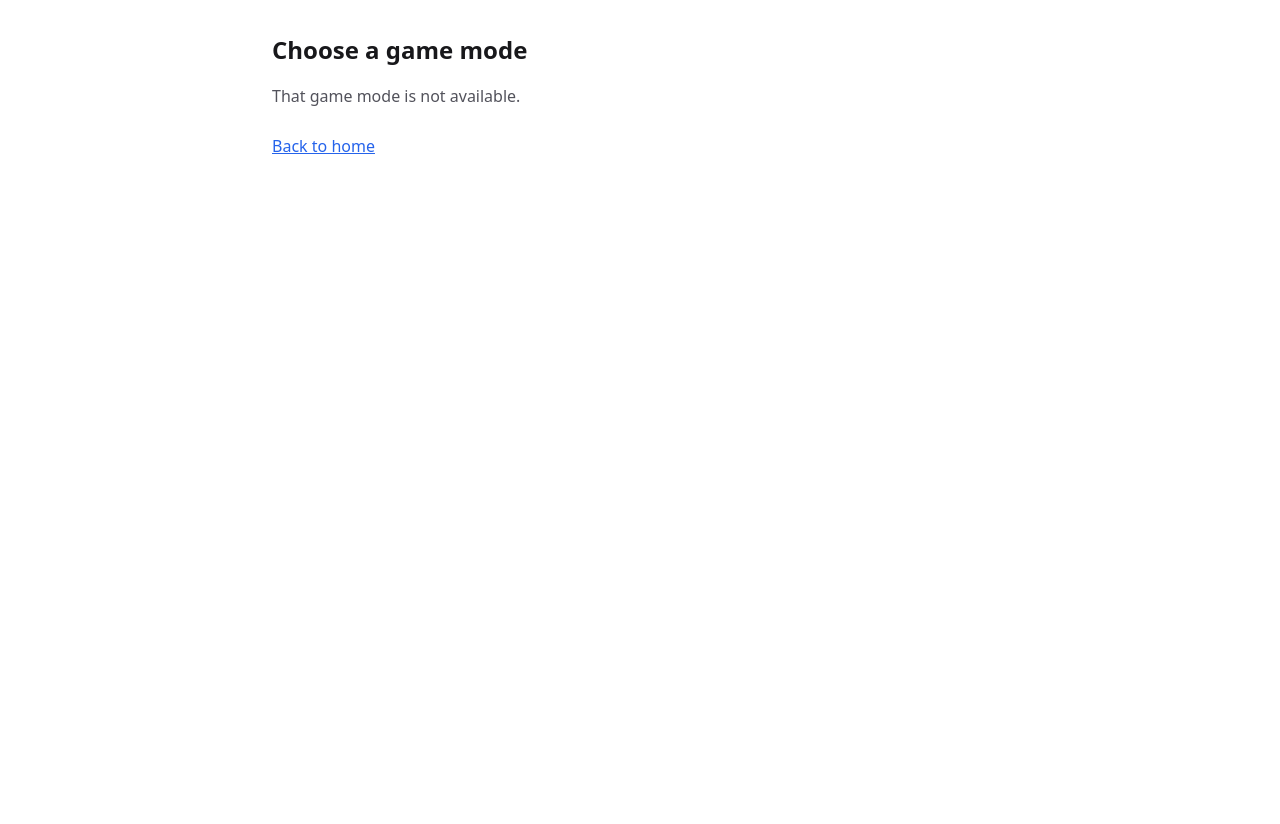
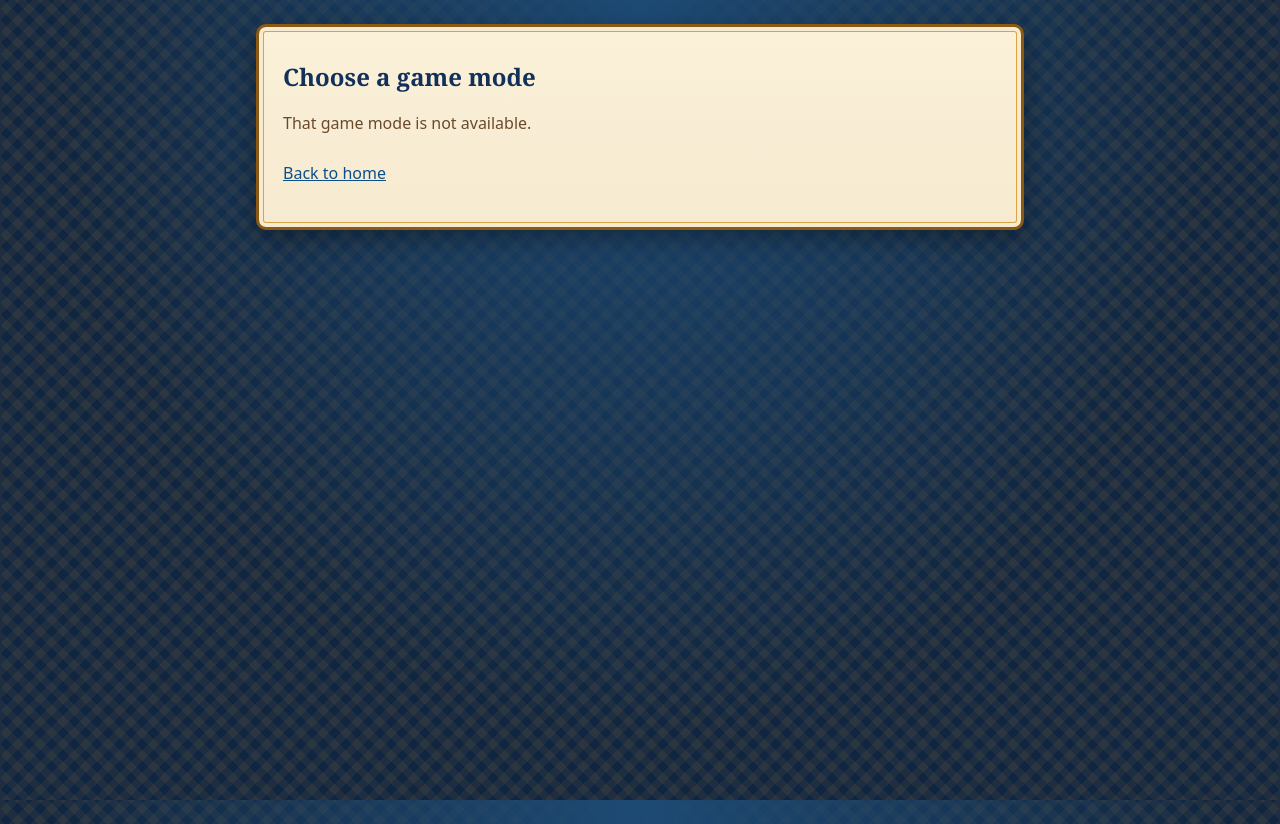
Before and after one commit to YousefMohsen/royale-game-ur, a Next.js app: page /play in a window 1280 px wide. Before the commit the page ends 800 px from the top, so only its background shows below. Built offline with nearby package versions, Linux system fonts and the light colour scheme.

Commit message:
Redesign game visuals with illustrated Royal Game of Ur style (#17)
Generated-by: Rosa (Bigbran developer)

```diff
--- a/app/globals.css
+++ b/app/globals.css
@@ -1,10 +1,19 @@
 /* Design tokens: the only place colors, spacing, radii, typography and motion are defined. */
 :root {
-  --color-bg: #ffffff;
-  --color-fg: #18181b;
-  --color-muted: #52525b;
-  --color-accent: #2563eb;
-  --color-border: #e4e4e7;
+  --color-bg: #f6ead0;
+  --color-fg: #2a1a0c;
+  --color-muted: #6a4a2a;
+  --color-accent: #0b4f8a;
+  --color-border: #b98f4e;
+  --color-backdrop: #10253f;
+  --color-backdrop-glow: #1d4a74;
+  --color-gold: #d9a441;
+  --color-gold-deep: #8a5a14;
+  --color-lapis: #1f4e8c;
+  --color-lapis-deep: #123058;
+  --color-carnelian: #b3402a;
+  --color-wood: #7a4a22;
+  --color-wood-dark: #4a2a10;
   --space-1: 0.25rem;
   --space-2: 0.5rem;
   --space-3: 0.75rem;
@@ -14,22 +23,15 @@
   --radius-sm: 0.375rem;
   --radius-md: 0.625rem;
   --font-sans: ui-sans-serif, system-ui, -apple-system, "Segoe UI", Roboto, sans-serif;
+  --font-display: Georgia, "Palatino Linotype", Palatino, "Times New Roman", serif;
   --text-base: 1rem;
   --text-xl: 1.5rem;
+  --shadow-panel: 0 0.5rem 1.5rem rgb(0 0 0 / 0.35);
+  --shadow-piece: 0 0.15rem 0.25rem rgb(0 0 0 / 0.45);
   --duration-fast: 150ms;
   --duration-normal: 250ms;
   --ease-out: cubic-bezier(0.22, 1, 0.36, 1);
-  color-scheme: light dark;
-}
-
-@media (prefers-color-scheme: dark) {
-  :root {
-    --color-bg: #09090b;
-    --color-fg: #fafafa;
-    --color-muted: #a1a1aa;
-    --color-accent: #60a5fa;
-    --color-border: #27272a;
-  }
+  color-scheme: light;
 }
 
 *,
@@ -40,7 +42,13 @@
 
 body {
   margin: 0;
-  background: var(--color-bg);
+  min-height: 100vh;
+  background:
+    radial-gradient(ellipse at 50% 0%, var(--color-backdrop-glow), transparent 65%),
+    repeating-linear-gradient(45deg, rgb(217 164 65 / 0.07) 0 0.5rem, transparent 0.5rem 1rem),
+    repeating-linear-gradient(-45deg, rgb(217 164 65 / 0.07) 0 0.5rem, transparent 0.5rem 1rem),
+    var(--color-backdrop);
+  background-attachment: fixed;
   color: var(--color-fg);
   font-family: var(--font-sans);
   font-size: var(--text-base);
@@ -49,8 +57,18 @@ body {
 
 .page {
   max-width: 48rem;
-  margin: 0 auto;
-  padding: var(--space-8) var(--space-4);
+  margin: var(--space-6) auto;
+  padding: var(--space-8) var(--space-6);
+  background: linear-gradient(180deg, #fbf1d9, var(--color-bg));
+  border: 3px solid var(--color-gold-deep);
+  border-radius: var(--radius-md);
+  box-shadow: var(--shadow-panel), inset 0 0 0 4px var(--color-bg), inset 0 0 0 5px var(--color-gold);
+}
+
+h1,
+h2 {
+  font-family: var(--font-display);
+  color: var(--color-lapis-deep);
 }
 
 h1 {
@@ -98,8 +116,10 @@ h1 {
   flex-direction: column;
   gap: var(--space-1);
   padding: var(--space-4) var(--space-6);
-  border: 1px solid var(--color-border);
+  border: 2px solid var(--color-gold-deep);
   border-radius: var(--radius-md);
+  background: #fff8e6;
+  box-shadow: 0 2px 0 var(--color-gold-deep);
   color: var(--color-fg);
   text-decoration: none;
   transition: transform var(--duration-fast) var(--ease-out),
@@ -127,17 +147,12 @@ h1 {
 
 /* Game board */
 :root {
-  --color-piece-one: #f59e0b;
-  --color-piece-two: #7c3aed;
-  --color-cell: #f4f4f5;
-  --color-rosette: #fde68a;
-}
-
-@media (prefers-color-scheme: dark) {
-  :root {
-    --color-cell: #18181b;
-    --color-rosette: #78350f;
-  }
+  --color-piece-one: #f2c14e;
+  --color-piece-one-edge: #8a5a14;
+  --color-piece-two: #2f5fa8;
+  --color-piece-two-edge: #0c1f40;
+  --color-cell: #e9d3a0;
+  --color-rosette: #1f4e8c;
 }
 
 .game {
@@ -148,8 +163,10 @@ h1 {
 }
 
 .turn-indicator {
+  font-family: var(--font-display);
   font-size: var(--text-xl);
-  font-weight: 600;
+  font-weight: 700;
+  color: var(--color-lapis-deep);
   margin: 0;
 }
 
@@ -157,19 +174,36 @@ h1 {
   display: grid;
   grid-template-columns: repeat(8, 1fr);
   gap: var(--space-1);
+  padding: var(--space-3);
+  background:
+    repeating-linear-gradient(90deg, rgb(0 0 0 / 0.06) 0 2px, transparent 2px 9px),
+    linear-gradient(135deg, var(--color-wood), var(--color-wood-dark));
+  border: 3px solid var(--color-gold);
+  border-radius: var(--radius-md);
+  box-shadow: var(--shadow-panel), inset 0 0 0 2px var(--color-wood-dark);
 }
 
 .cell {
   aspect-ratio: 1;
   display: grid;
   place-items: center;
-  background: var(--color-cell);
-  border: 1px solid var(--color-border);
+  position: relative;
+  background:
+    radial-gradient(circle at 50% 50%, transparent 55%, rgb(138 90 20 / 0.25) 100%),
+    var(--color-cell);
+  border: 2px solid var(--color-gold-deep);
   border-radius: var(--radius-sm);
+  box-shadow: inset 0 0 0 2px rgb(255 255 255 / 0.25);
 }
 
+/* Rosette: lapis tile with an eight-petal flower painted from gradients. */
 .cell[data-rosette] {
-  background: var(--color-rosette);
+  background:
+    radial-gradient(circle, var(--color-carnelian) 0 12%, var(--color-gold) 13% 20%, transparent 21%),
+    conic-gradient(from 22.5deg, var(--color-gold) 0 12.5%, transparent 0 25%, var(--color-gold) 0 37.5%, transparent 0 50%, var(--color-gold) 0 62.5%, transparent 0 75%, var(--color-gold) 0 87.5%, transparent 0) 50% 50% / 80% 80% no-repeat,
+    conic-gradient(from 67.5deg, var(--color-gold) 0 12.5%, transparent 0 25%, var(--color-gold) 0 37.5%, transparent 0 50%, var(--color-gold) 0 62.5%, transparent 0 75%, var(--color-gold) 0 87.5%, transparent 0) 50% 50% / 80% 80% no-repeat,
+    var(--color-rosette);
+  border-color: var(--color-gold);
 }
 
 .cell-void {
@@ -177,11 +211,21 @@ h1 {
 }
 
 .piece {
-  width: 70%;
-  height: 70%;
+  position: relative;
+  width: 72%;
+  height: 72%;
   border-radius: 50%;
   border: 2px solid var(--color-fg);
   padding: 0;
+  box-shadow: var(--shadow-piece), inset 0 -0.2rem 0.3rem rgb(0 0 0 / 0.3), inset 0 0.15rem 0.25rem rgb(255 255 255 / 0.45);
+}
+
+/* Distinguish players by pattern as well as color: a ring versus a center dot. */
+.piece::after {
+  content: "";
+  position: absolute;
+  inset: 28%;
+  border-radius: 50%;
 }
 
 .piece-arrived {
@@ -193,16 +237,26 @@ h1 {
 }
 
 .piece-one {
-  background: var(--color-piece-one);
+  background: radial-gradient(circle at 35% 30%, #fff1b8, var(--color-piece-one) 45%, var(--color-piece-one-edge));
+}
+
+.piece-one::after {
+  border: 2px solid var(--color-piece-one-edge);
 }
 
 .piece-two {
-  background: var(--color-piece-two);
+  background: radial-gradient(circle at 35% 30%, #a9c6f2, var(--color-piece-two) 45%, var(--color-piece-two-edge));
+  border-color: #0c1f40;
+}
+
+.piece-two::after {
+  background: #dfe9fa;
+  inset: 36%;
 }
 
 .piece-movable {
   cursor: pointer;
-  outline: 3px solid var(--color-accent);
+  outline: 3px solid var(--color-carnelian);
   outline-offset: 2px;
   transition: transform var(--duration-fast) var(--ease-out);
 }
@@ -224,16 +278,28 @@ h1 {
   flex-direction: column;
   gap: var(--space-1);
   padding: var(--space-3);
-  border: 1px solid var(--color-border);
+  background: #fff8e6;
+  border: 2px solid var(--color-gold-deep);
+  border-left-width: 0.5rem;
   border-radius: var(--radius-md);
+  box-shadow: 0 2px 0 var(--color-gold-deep);
+}
+
+.stock[data-testid="stock-one"] {
+  border-left-color: var(--color-piece-one);
+}
+
+.stock[data-testid="stock-two"] {
+  border-left-color: var(--color-piece-two);
 }
 
 .control {
   min-height: 2.75rem;
   padding: var(--space-2) var(--space-4);
-  border: 1px solid var(--color-border);
+  border: 2px solid var(--color-gold-deep);
   border-radius: var(--radius-sm);
-  background: var(--color-bg);
+  background: #fff8e6;
+  box-shadow: 0 2px 0 var(--color-gold-deep);
   color: var(--color-fg);
   font: inherit;
   cursor: pointer;
@@ -245,14 +311,41 @@ h1 {
 }
 
 .control-primary {
-  background: var(--color-accent);
-  border-color: var(--color-accent);
-  color: var(--color-bg);
+  background: linear-gradient(180deg, var(--color-lapis), var(--color-lapis-deep));
+  border-color: var(--color-lapis-deep);
+  box-shadow: 0 2px 0 #000;
+  color: #fff8e6;
   font-weight: 600;
 }
 
+.dice {
+  display: inline-flex;
+  gap: var(--space-2);
+}
+
+/* Each tetrahedral die shows a marked (gold dot) or blank tip. */
+.die {
+  width: 2rem;
+  height: 2rem;
+  display: grid;
+  place-items: center;
+  background: linear-gradient(160deg, #fbf1d9, #d8c08a);
+  border: 2px solid var(--color-gold-deep);
+  border-radius: 0.3rem;
+  transform: rotate(45deg) scale(0.8);
+  box-shadow: var(--shadow-piece);
+}
+
+.die-marked::after {
+  content: "";
+  width: 0.5rem;
+  height: 0.5rem;
+  border-radius: 50%;
+  background: var(--color-carnelian);
+}
+
 .roll-result {
-  font-weight: 600;
+  font-weight: 700;
   display: inline-block;
   animation: roll-pop var(--duration-normal) var(--ease-out) both;
 }
@@ -262,7 +355,7 @@ h1 {
 }
 
 .turn-won {
-  color: var(--color-accent);
+  color: var(--color-carnelian);
   animation: roll-pop var(--duration-normal) var(--ease-out) both;
 }
 
@@ -281,7 +374,7 @@ h1 {
 
 @keyframes capture-flash {
   from {
-    box-shadow: 0 0 0 var(--space-2) var(--color-accent);
+    box-shadow: 0 0 0 var(--space-2) var(--color-carnelian);
   }
 }
 
@@ -302,7 +395,12 @@ h1 {
   }
 
   .page {
+    margin: var(--space-2);
     padding: var(--space-4) var(--space-3);
+  }
+
+  .board {
+    padding: var(--space-2);
   }
 
   .stocks > .stock {
--- a/components/game-board.tsx
+++ b/components/game-board.tsx
@@ -167,6 +167,13 @@ export function GameBoard({ mode }: Readonly<{ mode: GameMode }>) {
             Roll: {lastRoll}
           </span>
         )}
+        {lastRoll !== undefined && !won && (
+          <span key={`dice-${rollCount}`} className="dice roll-result" aria-hidden="true">
+            {[0, 1, 2, 3].map((i) => (
+              <span key={i} className={`die${i < lastRoll ? " die-marked" : ""}`} />
+            ))}
+          </span>
+        )}
         <button type="button" className="control" onClick={restart}>
           {won ? "Play again" : "Restart"}
         </button>
```
